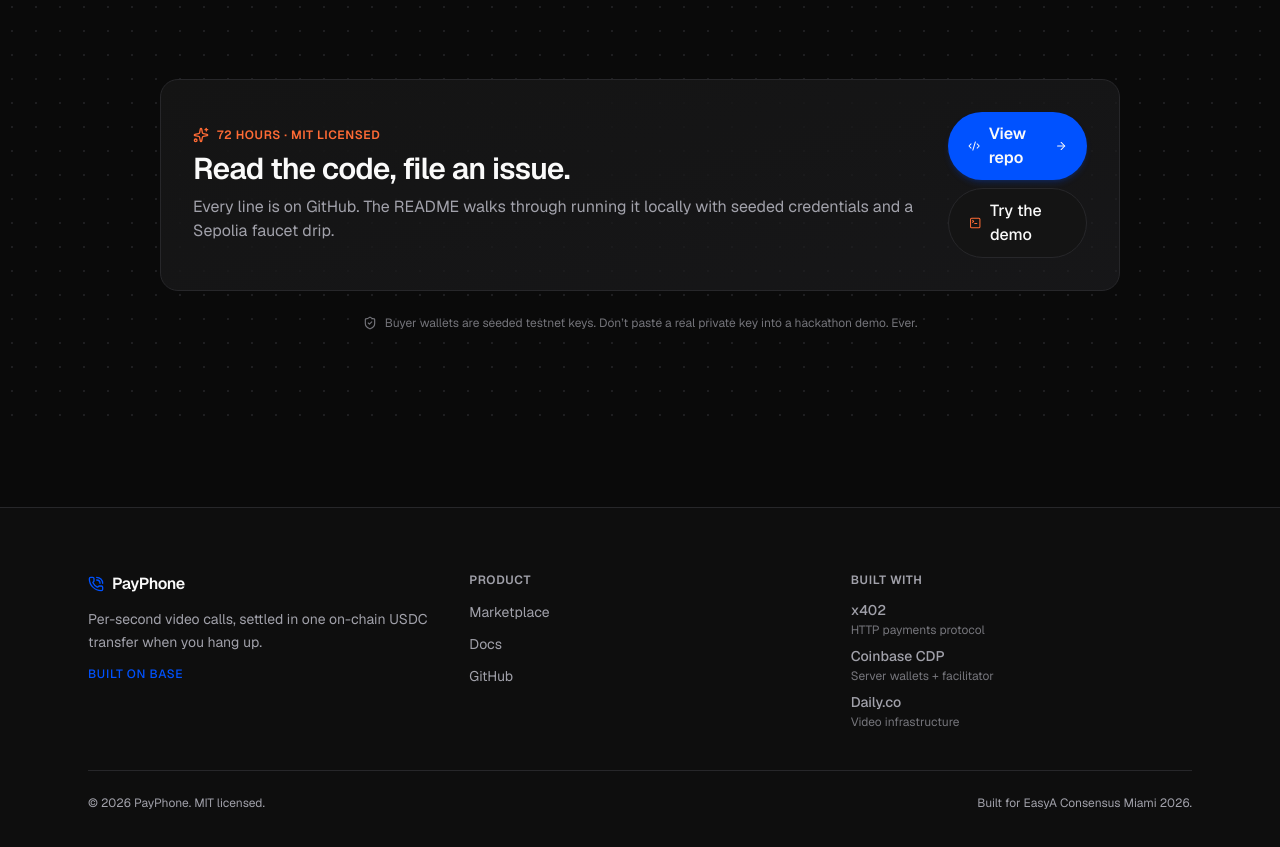
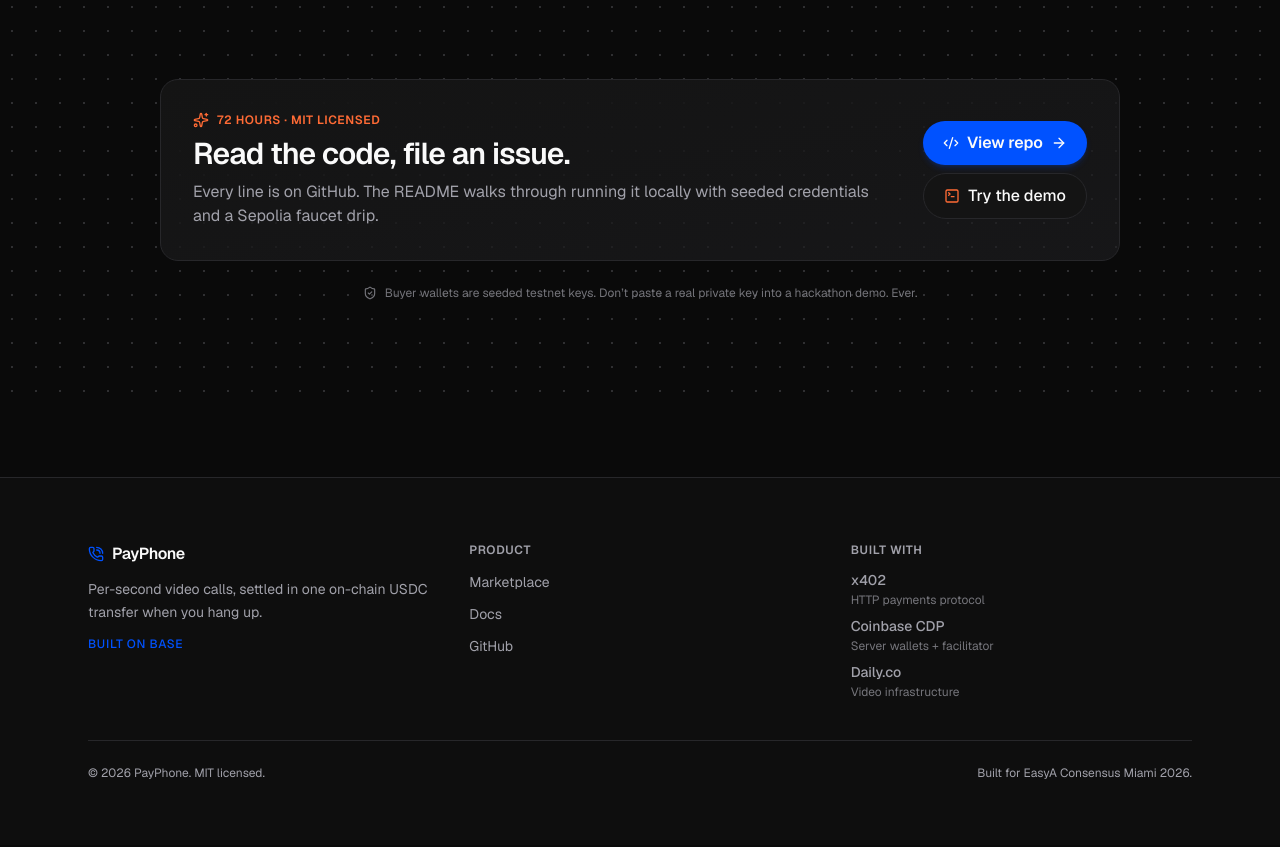
Before and after one commit to Achyut21/payphone, a Next.js app: page /docs in a window 1280 px wide. Shown: the part 5213-6060 px from the top of the page. Built offline with nearby package versions, Linux system fonts and the light colour scheme; no server answers.

Commit message:
fix(m4.5): expert card alignment + docs button wrap + aurora/dotted-grid visibility

```diff
--- a/app/docs/page.tsx
+++ b/app/docs/page.tsx
@@ -151,7 +151,7 @@
       style={{
         backgroundColor: 'var(--color-payphone-bg)',
         backgroundImage:
-          'radial-gradient(circle at center, color-mix(in srgb, var(--color-payphone-border) 70%, transparent) 1px, transparent 1px)',
+          'radial-gradient(circle at center, color-mix(in srgb, var(--color-payphone-ink-muted) 25%, transparent) 1.5px, transparent 1.5px)',
         backgroundSize: '24px 24px',
       }}
     >
@@ -646,7 +646,7 @@
             href="https://github.com/Achyut21/payphone"
             target="_blank"
             rel="noopener noreferrer"
-            className="inline-flex items-center justify-center gap-2 rounded-full bg-payphone-blue px-5 py-2.5 text-sm font-semibold text-payphone-ink shadow-md shadow-payphone-blue/20 transition-all hover:bg-payphone-blue/90 hover:shadow-lg hover:shadow-payphone-blue/30 md:text-base"
+            className="inline-flex items-center justify-center gap-2 whitespace-nowrap rounded-full bg-payphone-blue px-5 py-2.5 text-sm font-semibold text-payphone-ink shadow-md shadow-payphone-blue/20 transition-all hover:bg-payphone-blue/90 hover:shadow-lg hover:shadow-payphone-blue/30 md:text-base"
           >
             <Code2 className="h-4 w-4" aria-hidden="true" />
             View repo
@@ -654,7 +654,7 @@
           </a>
           <Link
             href="/login"
-            className="inline-flex items-center justify-center gap-2 rounded-full border border-payphone-border bg-payphone-surface px-5 py-2.5 text-sm font-medium text-payphone-ink transition-colors hover:border-payphone-orange/50 hover:bg-payphone-surface-elevated md:text-base"
+            className="inline-flex items-center justify-center gap-2 whitespace-nowrap rounded-full border border-payphone-border bg-payphone-surface px-5 py-2.5 text-sm font-medium text-payphone-ink transition-colors hover:border-payphone-orange/50 hover:bg-payphone-surface-elevated md:text-base"
           >
             <TerminalSquare className="h-4 w-4 text-payphone-orange" aria-hidden="true" />
             Try the demo
--- a/components/ExpertCard.tsx
+++ b/components/ExpertCard.tsx
@@ -86,7 +86,7 @@
         </Badge>
       </CardHeader>
 
-      <CardContent>
+      <CardContent className="flex-1">
         <p className="text-sm leading-relaxed text-payphone-ink-muted">{expert.bio}</p>
       </CardContent>
 
--- a/components/ui/aurora-background.tsx
+++ b/components/ui/aurora-background.tsx
@@ -68,7 +68,7 @@
         <div
           //   I'm sorry but this is what peak developer performance looks like // trigger warning
           className={cn(
-            `after:animate-aurora pointer-events-none absolute -inset-[10px] [background-image:var(--white-gradient),var(--aurora)] [background-size:300%,_200%] [background-position:50%_50%,50%_50%] opacity-50 blur-[10px] invert filter will-change-transform [--aurora:repeating-linear-gradient(100deg,var(--blue-500)_10%,var(--indigo-300)_15%,var(--blue-300)_20%,var(--violet-200)_25%,var(--orange-500)_30%)] [--dark-gradient:repeating-linear-gradient(100deg,var(--black)_0%,var(--black)_7%,var(--transparent)_10%,var(--transparent)_12%,var(--black)_16%)] [--white-gradient:repeating-linear-gradient(100deg,var(--white)_0%,var(--white)_7%,var(--transparent)_10%,var(--transparent)_12%,var(--white)_16%)] after:absolute after:inset-0 after:[background-image:var(--white-gradient),var(--aurora)] after:[background-size:200%,_100%] after:[background-attachment:fixed] after:mix-blend-difference after:content-[""] dark:[background-image:var(--dark-gradient),var(--aurora)] dark:invert-0 after:dark:[background-image:var(--dark-gradient),var(--aurora)]`,
+            `after:animate-aurora pointer-events-none absolute -inset-[10px] [background-image:var(--white-gradient),var(--aurora)] [background-size:300%,_200%] [background-position:50%_50%,50%_50%] opacity-90 blur-[10px] invert filter will-change-transform [--aurora:repeating-linear-gradient(100deg,var(--blue-500)_10%,var(--indigo-300)_15%,var(--blue-300)_20%,var(--violet-200)_25%,var(--orange-500)_30%)] [--dark-gradient:repeating-linear-gradient(100deg,var(--black)_0%,var(--black)_7%,var(--transparent)_10%,var(--transparent)_12%,var(--black)_16%)] [--white-gradient:repeating-linear-gradient(100deg,var(--white)_0%,var(--white)_7%,var(--transparent)_10%,var(--transparent)_12%,var(--white)_16%)] after:absolute after:inset-0 after:[background-image:var(--white-gradient),var(--aurora)] after:[background-size:200%,_100%] after:[background-attachment:fixed] after:mix-blend-difference after:content-[""] dark:[background-image:var(--dark-gradient),var(--aurora)] dark:invert-0 after:dark:[background-image:var(--dark-gradient),var(--aurora)]`,
 
             showRadialGradient &&
               `[mask-image:radial-gradient(ellipse_at_100%_0%,black_10%,var(--transparent)_70%)]`,
```
